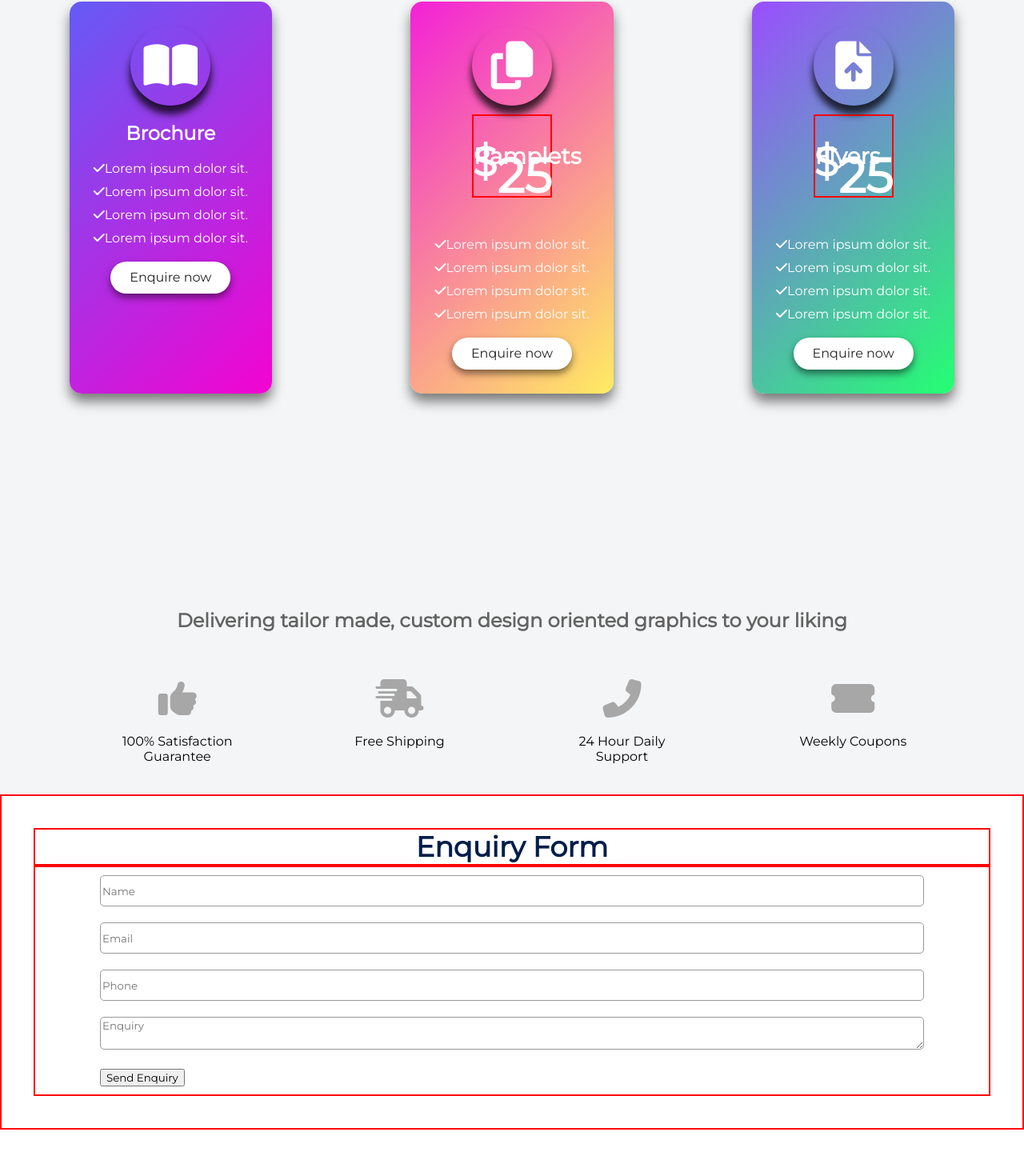
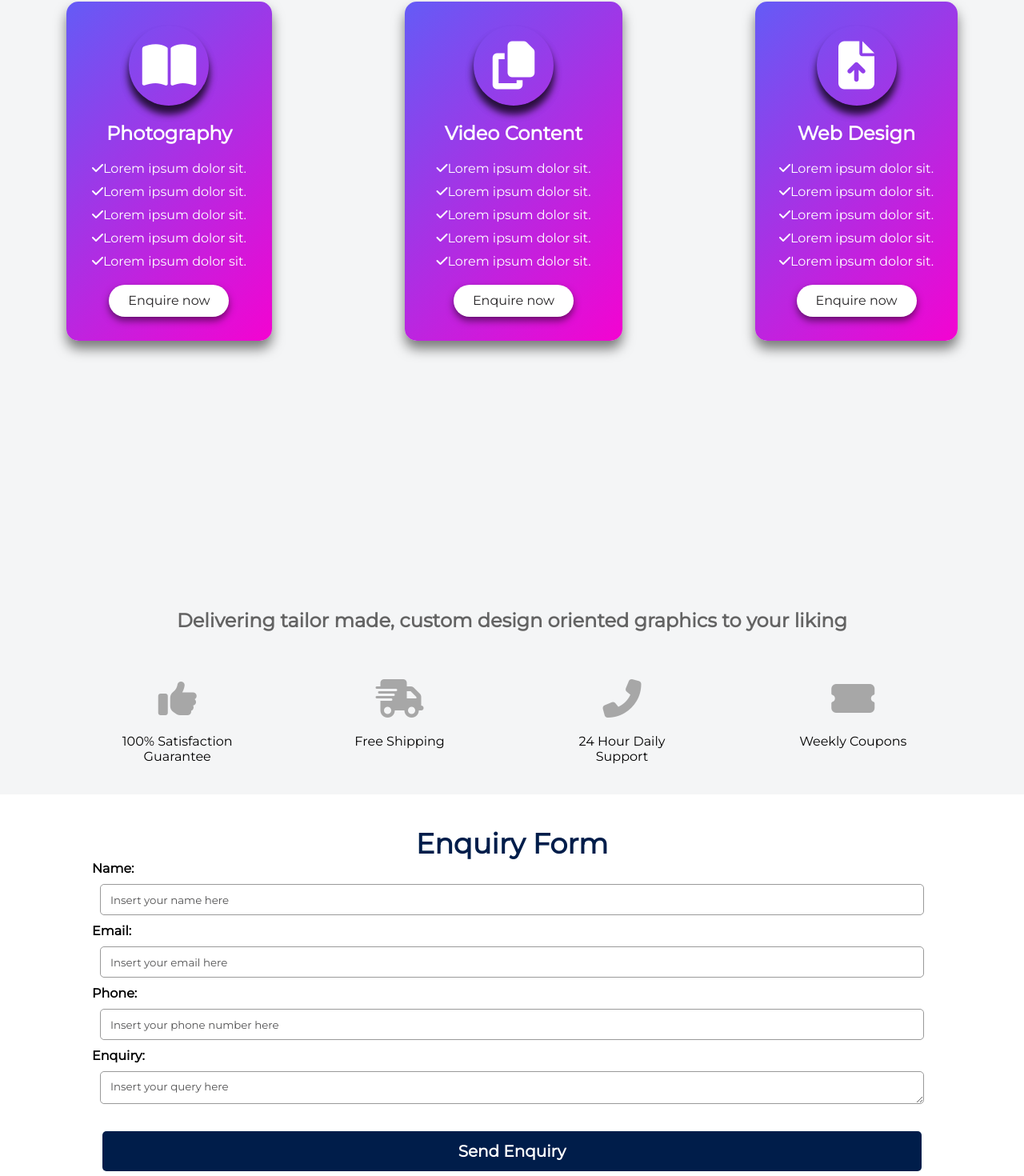
Before and after one commit to WClifford1/wotnot-media, a React (Create React App) app in the folder client/: page / in a window 1280 px wide. Shown: the part 896-2366 px from the top of the page at 80% size. Before the commit the page ends 2308 px from the top, so only its background shows below. Built offline with nearby package versions, Linux system fonts and the light colour scheme.

Commit message:
Enquiry Form

```diff
--- a/client/src/App.css
+++ b/client/src/App.css
@@ -302,19 +302,9 @@
           transform: scale(1.1);
 }
 
-.serv-cont .card:nth-child(1),
+.serv-cont .card,
 .serv-cont .card:nth-child(1) .fa-file-upload .fa-copy .fa-book-open {
   background: linear-gradient(-45deg, #f403d1, #645bf6);
-}
-
-.serv-cont .card:nth-child(2),
-.serv-cont .card:nth-child(2) .fa-file-upload .fa-copy .fa-book-open {
-  background: linear-gradient(-45deg, #ffec61, #f321d7);
-}
-
-.serv-cont .card:nth-child(3),
-.serv-cont .card:nth-child(3) .fa-file-upload .fa-copy .fa-book-open {
-  background: linear-gradient(-45deg, #24ff72, #9a4eff);
 }
 
 .serv-cont .card:before {
@@ -404,17 +394,15 @@
 
 .serv-cont .card a:hover {
   text-decoration: none;
-  background: linear-gradient(-45deg, #5F4BB6, #EF2917);
+  background: linear-gradient(-45deg, #f403d1, #645bf6);
   color: white;
 }
 
 .enq-cont {
   padding: 40px;
-  border: 2px solid red;
 }
 
 .enq-cont .enq-title {
-  border: 2px solid red;
   display: -webkit-box;
   display: -ms-flexbox;
   display: flex;
@@ -432,7 +420,6 @@
   -webkit-box-pack: center;
       -ms-flex-pack: center;
           justify-content: center;
-  border: 2px solid red;
 }
 
 .enq-cont .enq-form .form-control {
@@ -442,8 +429,59 @@
   width: 80vw;
 }
 
+.enq-cont .enq-form .form-control::-webkit-input-placeholder {
+  color: #525253;
+  font-size: 1.0em;
+  line-height: 1em;
+  padding: 10px;
+}
+
+.enq-cont .enq-form .form-control:-ms-input-placeholder {
+  color: #525253;
+  font-size: 1.0em;
+  line-height: 1em;
+  padding: 10px;
+}
+
+.enq-cont .enq-form .form-control::-ms-input-placeholder {
+  color: #525253;
+  font-size: 1.0em;
+  line-height: 1em;
+  padding: 10px;
+}
+
+.enq-cont .enq-form .form-control::placeholder {
+  color: #525253;
+  font-size: 1.0em;
+  line-height: 1em;
+  padding: 10px;
+}
+
 .enq-cont .form-group {
   padding: 10px;
   width: 100%;
 }
+
+.enq-cont .form-btn {
+  display: -webkit-box;
+  display: -ms-flexbox;
+  display: flex;
+  -webkit-box-pack: center;
+      -ms-flex-pack: center;
+          justify-content: center;
+  padding-top: 20px;
+}
+
+.enq-cont .form-btn .enq-btn {
+  border-radius: 5px;
+  border: none;
+  height: 2.5em;
+  font-weight: bold;
+  width: 80vw;
+  text-align: center;
+  background-color: #001D4A;
+  color: #fff;
+  font-size: 20px;
+  cursor: pointer;
+}
 /*# sourceMappingURL=app.css.map */
--- a/client/src/app.scss
+++ b/client/src/app.scss
@@ -305,20 +305,20 @@
         }
     }
 
-    .card:nth-child(1),
+    .card,
     .card:nth-child(1) .fa-file-upload .fa-copy .fa-book-open {
         background: linear-gradient(-45deg, #f403d1, #645bf6);
     }
 
-    .card:nth-child(2),
-    .card:nth-child(2) .fa-file-upload .fa-copy .fa-book-open {
-        background: linear-gradient(-45deg, #ffec61, #f321d7);
-    }
+    // .card:nth-child(2),
+    // .card:nth-child(2) .fa-file-upload .fa-copy .fa-book-open {
+    //     background: linear-gradient(-45deg, #ffec61, #f321d7);
+    // }
 
-    .card:nth-child(3),
-    .card:nth-child(3) .fa-file-upload .fa-copy .fa-book-open {
-        background: linear-gradient(-45deg, #24ff72, #9a4eff);
-    }
+    // .card:nth-child(3),
+    // .card:nth-child(3) .fa-file-upload .fa-copy .fa-book-open {
+    //     background: linear-gradient(-45deg, #24ff72, #9a4eff);
+    // }
 
     .card:before {
         content: '';
@@ -422,7 +422,7 @@
 
     .card a:hover {
         text-decoration: none;
-        background: linear-gradient(-45deg, #5F4BB6, #EF2917);
+        background: linear-gradient(-45deg, #f403d1, #645bf6);
         color: white;
 
     }
@@ -430,10 +430,10 @@
 
 .enq-cont {
     padding: 40px;
-    border: 2px solid red;
+    // border: 2px solid red;
 
     .enq-title {
-        border: 2px solid red;
+        // border: 2px solid red;
         display: flex;
         justify-content: center;
         font-size: 30px;
@@ -444,7 +444,7 @@
         display: flex;
         justify-content: center;
         // padding: 40px;
-        border: 2px solid red;
+        // border: 2px solid red;
         // width: 80vw;
 
         .form-control {
@@ -454,6 +454,13 @@
             // justify-content: center;
             border: 1px solid rgb(153, 153, 153);
             width: 80vw;
+
+            &::placeholder {
+                color: rgb(82, 82, 83);
+                font-size: 1.0em;
+                line-height: 1em;
+                padding: 10px;
+              }
         }
 
     }
@@ -463,5 +470,24 @@
         width: 100%;
     }
 
+    .form-btn {
+        display: flex;
+        justify-content: center;
+        padding-top: 20px;
+
+        .enq-btn {
+            border-radius: 5px;
+            border: none;
+            height: 2.5em;
+            font-weight: bold;
+            width: 80vw;
+            // padding: 10px;
+            text-align: center;
+            background-color: #001D4A;
+            color: #fff;
+            font-size: 20px;
+            cursor: pointer;
+        }
+    }
 
 }
--- a/client/src/components/EnquiryForm.jsx
+++ b/client/src/components/EnquiryForm.jsx
@@ -83,38 +83,45 @@ export default class EnquiryForm extends Component {
 
                 <div className="enq-form">
                 <form onSubmit={this.onSubmit}>
+                    <div className="form-text">
+                        <label><strong>Name: </strong></label>
+                    </div>
                     <div className="form-group">
-                        {/* <label><strong>Name: </strong></label> */}
-                        <input type="text" className="form-control" placeholder="Name"
+                        <input type="text" className="form-control" placeholder="Insert your name here"
                         value={this.state.name}
                         onChange={this.onChangeName} />
                     </div>
 
+                    <div className="form-text">
+                    <label><strong>Email: </strong></label>
+                    </div>
                     <div className="form-group">
-                        {/* <label><strong>Email: </strong></label> */}
-                        <input type="text" className="form-control" placeholder="Email"
+                        <input type="text" className="form-control" placeholder="Insert your email here"
                         value={this.state.email}
                         onChange={this.onChangeEmail} />
                     </div>
 
+                    <div className="form-text">
+                        <label><strong>Phone: </strong></label>
+                    </div>
                     <div className="form-group">
-                        {/* <label><strong>Phone: </strong></label> */}
-                        <input type="text" className="form-control" placeholder="Phone"
+                        <input type="text" className="form-control" placeholder="Insert your phone number here"
                         value={this.state.phone}
                         onChange={this.onChangePhone} />
                     </div>
-
+                    <div className="form-text">
+                        <label><strong>Enquiry: </strong></label>
+                    </div>
                     <div className="form-group">
-                        {/* <label><strong>Enquiry: </strong></label> */}
-                        <textarea type="text" className="form-control" placeholder="Enquiry"
+                        <textarea type="text" className="form-control" placeholder="Insert your query here"
                         value={this.state.enquiry}
                         onChange={this.onChangeEnquiry} />
                     </div>
 
-                    <div className="form-group">
+                    <div className="form-btn">
                         <input type="submit"
                         value="Send Enquiry"
-                        className="btn btn-primary" />
+                        className="enq-btn" />
                     </div>
                 </form>
                 </div>
--- a/client/src/components/Service1.jsx
+++ b/client/src/components/Service1.jsx
@@ -13,10 +13,11 @@ export default function Service1() {
                         </div>
                         </div>
                         <div className="price">
-                        <h2>Brochure</h2>
+                        <h2>Photography</h2>
                         </div>
                         <div className="option">
                             <ul>
+                            <li><i class="fas fa-check"></i>Lorem ipsum dolor sit.</li>
                             <li><i class="fas fa-check"></i>Lorem ipsum dolor sit.</li>
                             <li><i class="fas fa-check"></i>Lorem ipsum dolor sit.</li>
                             <li><i class="fas fa-check"></i>Lorem ipsum dolor sit.</li>
@@ -30,14 +31,14 @@ export default function Service1() {
                     <div className="serv-icon">
                         <div className="serv-title">
                         <i class="fas fa-copy fa-5x"  aria-hidden="true"></i>
-                            <h2>Pamplets</h2>
                         </div>
                         </div>
                         <div className="price">
-                            <h4><sup>$</sup>25</h4>
+                        <h2>Video Content</h2>
                         </div>
                         <div className="option">
                             <ul>
+                            <li><i class="fas fa-check"></i>Lorem ipsum dolor sit.</li>
                             <li><i class="fas fa-check"></i>Lorem ipsum dolor sit.</li>
                             <li><i class="fas fa-check"></i>Lorem ipsum dolor sit.</li>
                             <li><i class="fas fa-check"></i>Lorem ipsum dolor sit.</li>
@@ -51,14 +52,15 @@ export default function Service1() {
                     <div className="serv-icon">
                         <div className="serv-title">
                         <i class="fas fa-file-upload fa-5x" aria-hidden="true"></i>
-                            <h2>Flyers</h2>
                         </div>
                         </div>
                         <div className="price">
-                            <h4><sup>$</sup>25</h4>
+                        <h2>Web Design</h2>
+
                         </div>
                         <div className="option">
                             <ul>
+                            <li><i class="fas fa-check"></i>Lorem ipsum dolor sit.</li>
                             <li><i class="fas fa-check"></i>Lorem ipsum dolor sit.</li>
                             <li><i class="fas fa-check"></i>Lorem ipsum dolor sit.</li>
                             <li><i class="fas fa-check"></i>Lorem ipsum dolor sit.</li>
```
Also changed, not shown: 1 other file (tests, documents, lock files or other folders).
